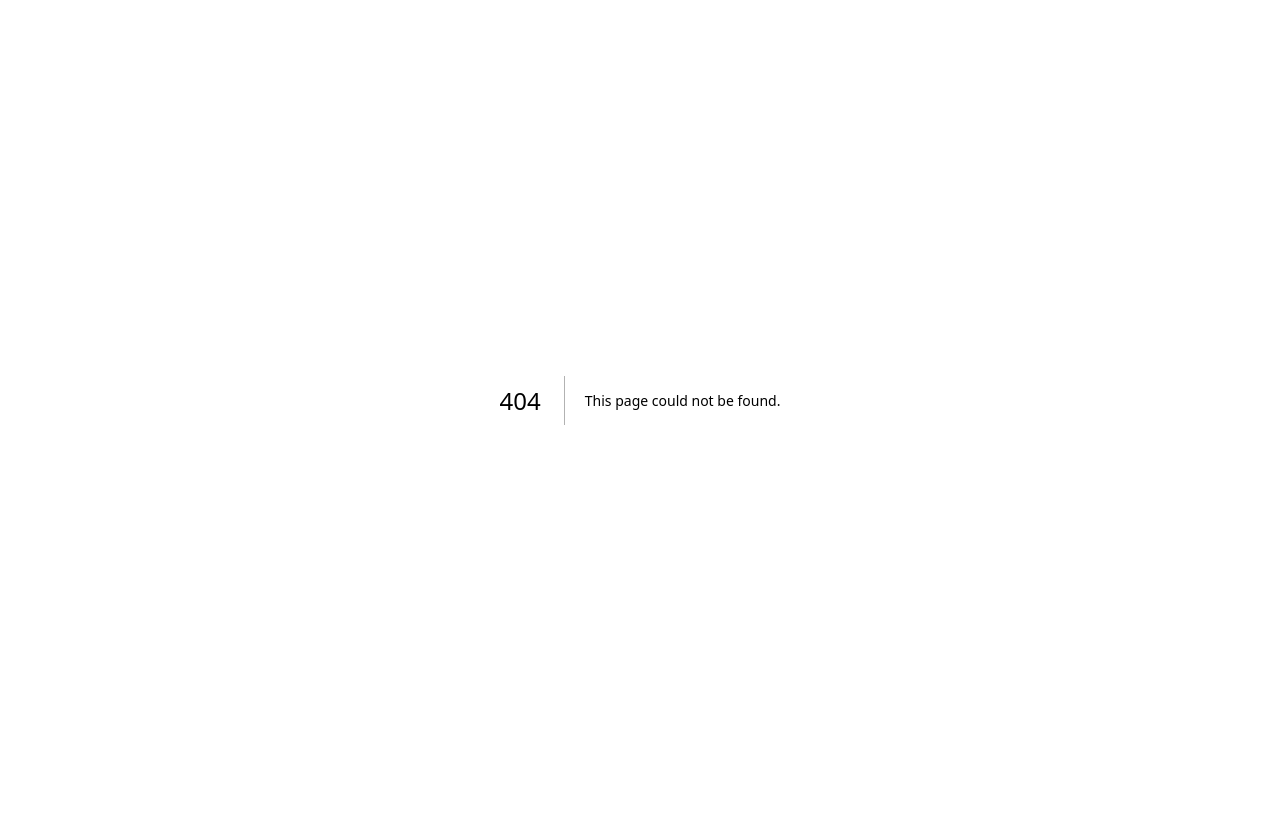
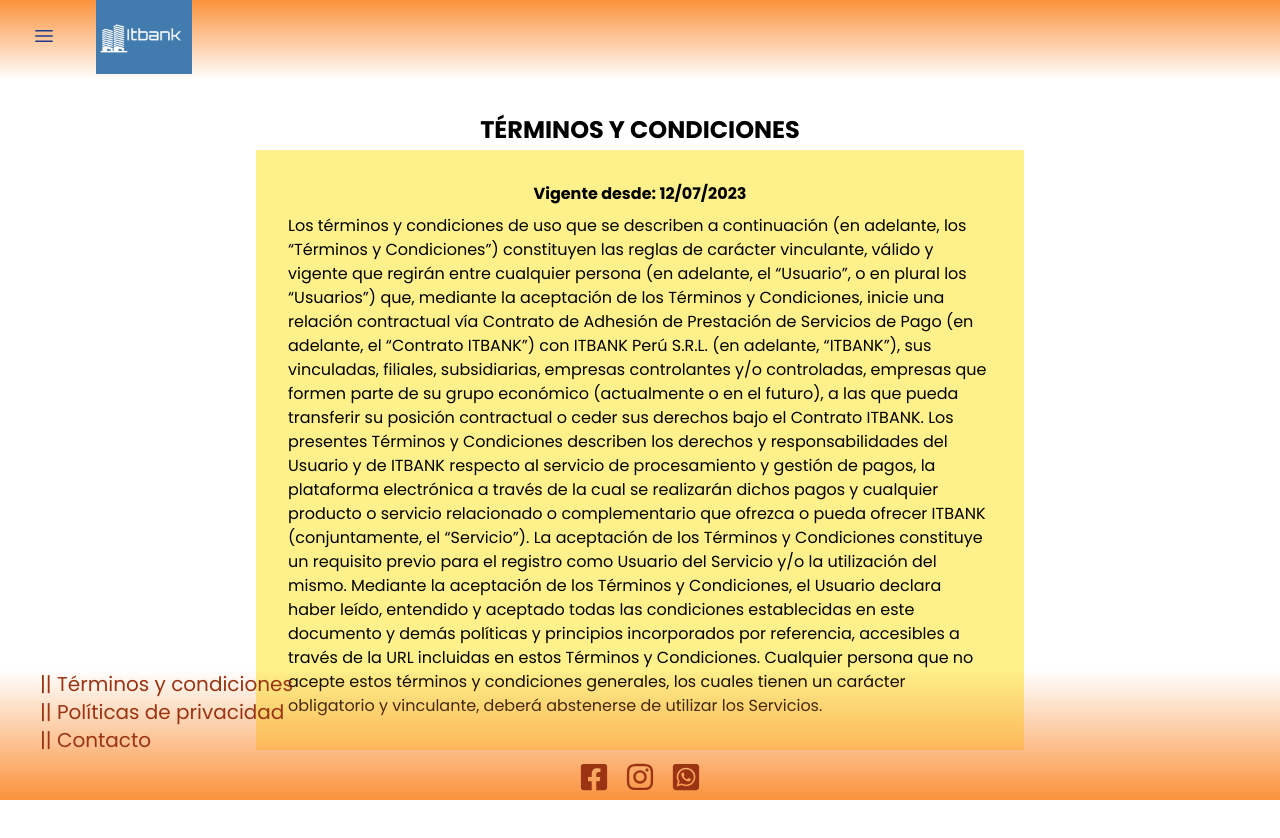
Before and after one commit to NeitRoot/Sprint3-ITBA, a Next.js app: page /terminos in a window 1280 px wide. Before the commit this address had no page. Shown: the top 838 px of the page. Before the commit the page ends 800 px from the top, so only its background shows below. Built offline with nearby package versions, Linux system fonts and the light colour scheme.

Commit message:
terminos y privacidad

```diff
--- a/app/components/Footer.jsx
+++ b/app/components/Footer.jsx
@@ -13,10 +13,10 @@ const Footer = () => {
           <div className="w-80 ">
             <ul className="text-orange-800 text-xl ml-10 sm:mb-5 mt-5">
               <li>
-                <Link href="#">|| Términos y condiciones</Link>
+                <Link href={"/terminos"}>|| Términos y condiciones</Link>
               </li>
               <li>
-                <Link href="#">|| Políticas de privacidad</Link>
+                <Link href={"/privacidad"}>|| Políticas de privacidad</Link>
               </li>
               <li>
                 <Link href={"/contacto"}>|| Contacto</Link>
--- /dev/null
+++ b/app/privacidad/page.jsx
@@ -0,0 +1,52 @@
+import Footer from "@/app/components/Footer";
+import Header from "@/app/components/Header";
+import SideBar from "@/app/components/Sidebar";
+
+const Privacidad = () => {
+  return (
+    <>
+        <Header />
+        <SideBar />
+        <section className="flex h-screen mt-8 mb-16">
+            <div className="w-full flex flex-col items-center justify-center ">
+                <div className=" flex flex-col items-center">
+                    <h2 className="text-2xl font-inter font-bold mb-5">
+                        Declaración de privacidad y confidencialidad de la información de   ITBANK
+                    </h2>
+                </div>
+                <div className="w-[60%] flex flex-col items-center justify-center bg-yellow-200 p-8">
+                    <p className="mb-2 font-bold">
+                        Versión actualizada al 24 de septiembre de 2023.
+                    </p>
+                    <p>
+                        En Mercado Libre entendemos a la protección de los datos
+                        personales como una oportunidad para generar valor para nuestros
+                        usuarios. Haciendo un uso responsable de la información personal,
+                        no sólo protegemos la privacidad de quienes nos confiaron sus
+                        datos, sino que les permitimos operar con seguridad y confianza en
+                        nuestro ecosistema. Por eso, tu privacidad es muy importante para
+                        nosotros y nos esforzamos para protegerla. Mercado Libre, con el
+                        fin de poder brindarte sus servicios, trata, recolecta y en
+                        algunos casos da a conocer información sobre las personas que,
+                        como vos, son usuarios y visitantes de los sitios web y/o
+                        aplicaciones móviles, conforme se detalla aquí (las "Plataformas"
+                        y los "Servicios", respectivamente). Esta Declaración de
+                        Privacidad y Confidencialidad de la Información de Mercado Libre
+                        (la "Declaración de Privacidad") describe la información que
+                        Mercado Libre recolecta y trata sobre vos y lo que puede hacer con
+                        ella. Esta Declaración de Privacidad forma parte de los Términos y
+                        Condiciones Generales de Mercado Libre. Prestar tu consentimiento
+                        voluntario, expreso e informado a esta Declaración de Privacidad
+                        es un requisito esencial para poder contratar y/o tener cualquier
+                        tipo de relación con Mercado Libre, dependiendo de la legislación
+                        aplicable en cada país.
+                    </p>
+                </div>
+            </div>
+        </section>
+        <Footer />
+    </>
+    );
+};
+
+export default Privacidad;
--- /dev/null
+++ b/app/terminos/page.jsx
@@ -0,0 +1,58 @@
+import Footer from "@/app/components/Footer";
+import Header from "@/app/components/Header";
+import SideBar from "@/app/components/Sidebar";
+
+const Terminos = () => {
+  return (
+    <>
+      <Header />
+      <SideBar />
+      <section className="flex h-screen mt-8 mb-16">
+            <div className="w-full flex flex-col items-center justify-center ">
+                <div className=" flex flex-col items-center">
+                    <h2 className="text-2xl font-inter font-bold mb-1">
+                        TÉRMINOS Y CONDICIONES
+                    </h2>
+                </div>
+                <div className="w-[60%] flex flex-col items-center justify-center bg-yellow-200 p-8">
+                    <p className="mb-2 font-bold">Vigente desde: 12/07/2023</p>
+                    <p>
+                        Los términos y condiciones de uso que se describen a continuación
+                        (en adelante, los “Términos y Condiciones”) constituyen las reglas
+                        de carácter vinculante, válido y vigente que regirán entre
+                        cualquier persona (en adelante, el “Usuario”, o en plural los
+                        “Usuarios”) que, mediante la aceptación de los Términos y
+                        Condiciones, inicie una relación contractual vía Contrato de
+                        Adhesión de Prestación de Servicios de Pago (en adelante, el
+                        “Contrato ITBANK”) con ITBANK Perú S.R.L. (en
+                        adelante, “ITBANK”), sus vinculadas, filiales, subsidiarias,
+                        empresas controlantes y/o controladas, empresas que formen parte
+                        de su grupo económico (actualmente o en el futuro), a las que
+                        pueda transferir su posición contractual o ceder sus derechos bajo
+                        el Contrato ITBANK. Los presentes Términos y Condiciones
+                        describen los derechos y responsabilidades del Usuario y de
+                        ITBANK respecto al servicio de procesamiento y gestión de
+                        pagos, la plataforma electrónica a través de la cual se realizarán
+                        dichos pagos y cualquier producto o servicio relacionado o
+                        complementario que ofrezca o pueda ofrecer ITBANK
+                        (conjuntamente, el “Servicio”). La aceptación de los Términos y
+                        Condiciones constituye un requisito previo para el registro como
+                        Usuario del Servicio y/o la utilización del mismo. Mediante la
+                        aceptación de los Términos y Condiciones, el Usuario declara haber
+                        leído, entendido y aceptado todas las condiciones establecidas en
+                        este documento y demás políticas y principios incorporados por
+                        referencia, accesibles a través de la URL incluidas en estos
+                        Términos y Condiciones. Cualquier persona que no acepte estos
+                        términos y condiciones generales, los cuales tienen un carácter
+                        obligatorio y vinculante, deberá abstenerse de utilizar los
+                        Servicios.
+                    </p>
+                </div>
+            </div>
+        </section>
+        <Footer />
+    </>
+  );
+};
+
+export default Terminos;
```
